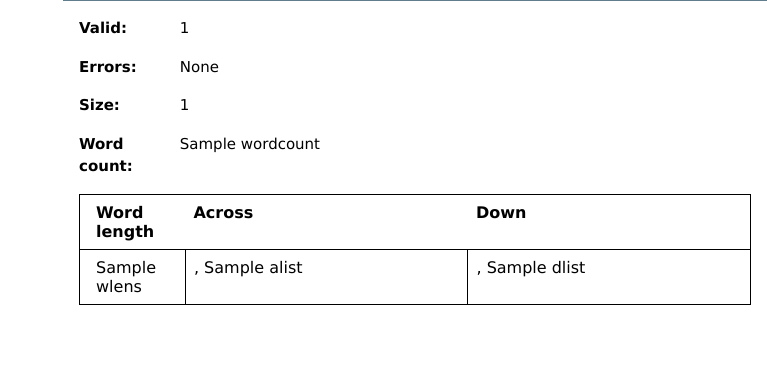
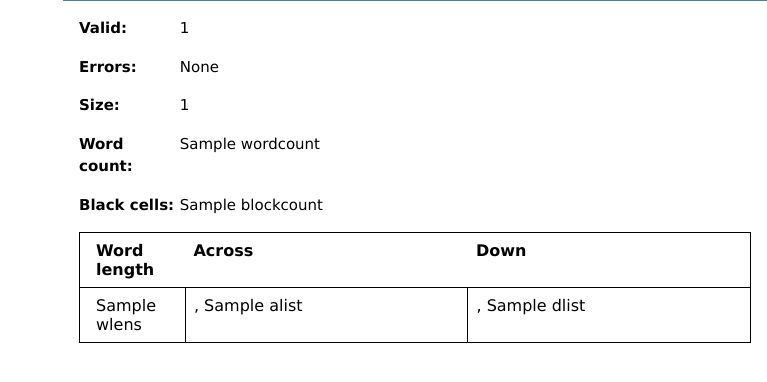
Before and after one commit to philhanna/crossword, a Flask app: template crossword/ui/templates/statistics.html in a window 1280 px wide. Shown: the part 141-523 px from the top of the page, without its empty margins (513-1280 px from the left). Run offline with Flask 2, Linux system fonts and the light colour scheme; the template is opened without the code that fills it: most values are stand-ins (such as "Sample title", 1, 10 or a date in 2020); parts of the project's set-up code (start-up, migrations or seed data) failed here and were passed over.

Commit message:
Fix for issue #149

```diff
--- a/crossword/grid.py
+++ b/crossword/grid.py
@@ -252,6 +252,7 @@ class Grid:
         stats['size'] = f"{self.n} x {self.n}"
         stats['wordcount'] = self.get_word_count()
         stats['wordlengths'] = self.get_word_lengths()
+        stats['blockcount'] = len(self.black_cells)
         return stats
 
     def validate(self):
--- a/crossword/puzzle.py
+++ b/crossword/puzzle.py
@@ -416,6 +416,7 @@ class Puzzle:
         stats['size'] = f"{self.n} x {self.n}"
         stats['wordcount'] = self.get_word_count()
         stats['wordlengths'] = self.get_word_lengths()
+        stats['blockcount'] = len(self.black_cells)
         return stats
 
     def __str__(self):
--- a/crossword/ui/templates/statistics.html
+++ b/crossword/ui/templates/statistics.html
@@ -37,6 +37,10 @@
                 <div class="w3-cell">{{ stats.wordcount }}</div>
             </div>
             <div class="w3-section w3-cell-row">
+                <div class="w3-cell" style="width:15%"><b>Black cells:</b></div>
+                <div class="w3-cell">{{ stats.blockcount }}</div>
+            </div>
+            <div class="w3-section w3-cell-row">
                 <div class="w3-cell">
                     <table class="w3-table" style="border-width:thin;border-style:solid;border-color:black;border-collapse:collapse">
                         <tr>
```
